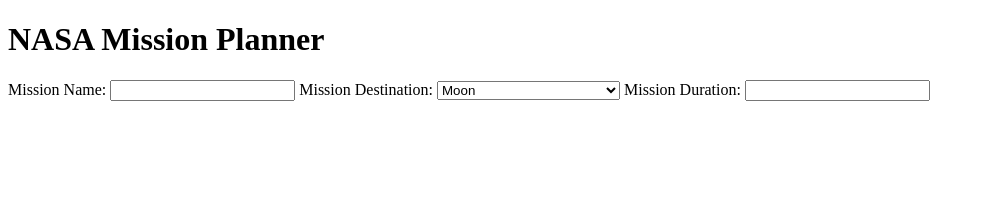
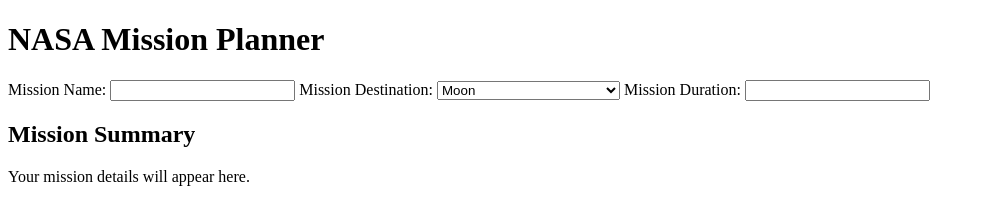
Before and after one commit to Mohsen09331/nasa-mission-planner, a plain HTML site: page index.html in a window 1280 px wide. Shown: the whole page, without its empty margins (0-985 px from the left). Drawn offline with Linux system fonts and the light colour scheme.

Commit message:
Add mission summary section

```diff
--- a/index.html
+++ b/index.html
@@ -18,5 +18,9 @@
         <label>Mission Duration:</label>
         <input type="number">
     </form>
+    <h2>Mission Summary</h2>
+<div>
+    <p>Your mission details will appear here.</p>
+</div>
 </body>
 </html>
```
